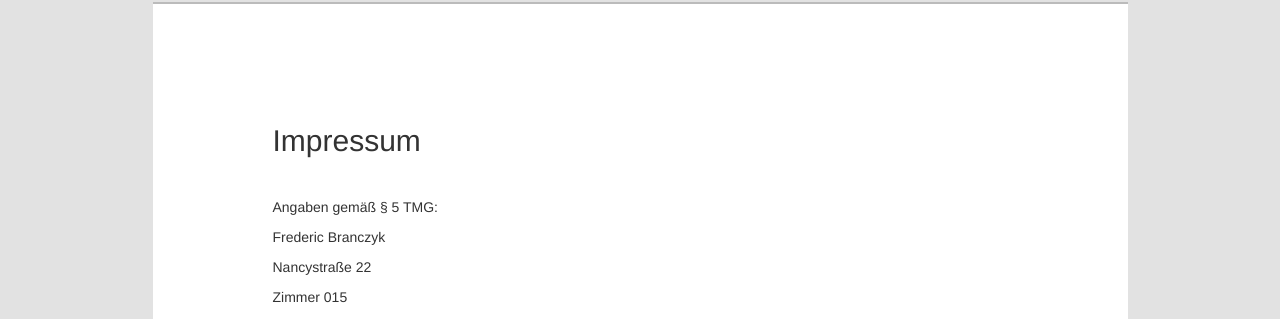
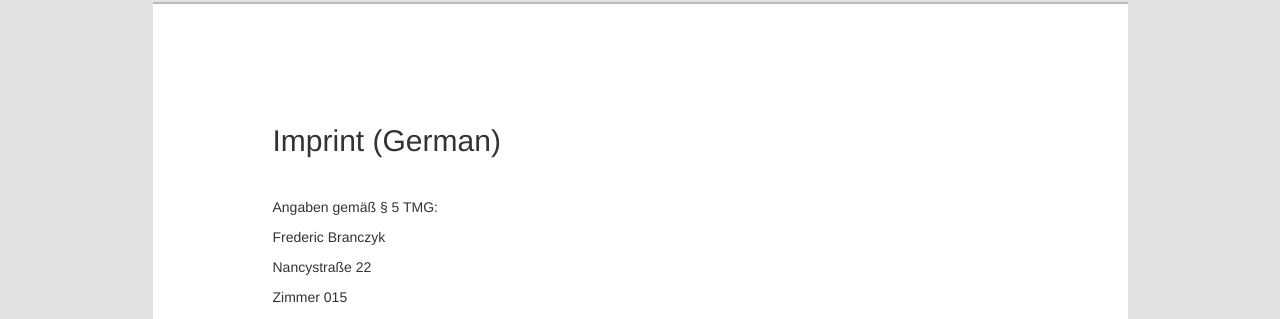
Before and after one commit to flower-pot/blog, a Jekyll site: the page built from imprint/index.md, in a window 1280 px wide. Shown: the part 153-472 px from the top of the page. Built offline with Jekyll 4.4.1, drawn with Linux system fonts in a browser that asks for light colours; nearby versions of some CDN libraries; Markdown is read by kramdown in place of the engine named in the settings.

Commit message:
translate imprint title

```diff
--- a/imprint/index.md
+++ b/imprint/index.md
@@ -1,6 +1,6 @@
 ---
 layout: post
-title: Impressum
+title: Imprint (German)
 ---
 
 Angaben gemäß § 5 TMG:
```
